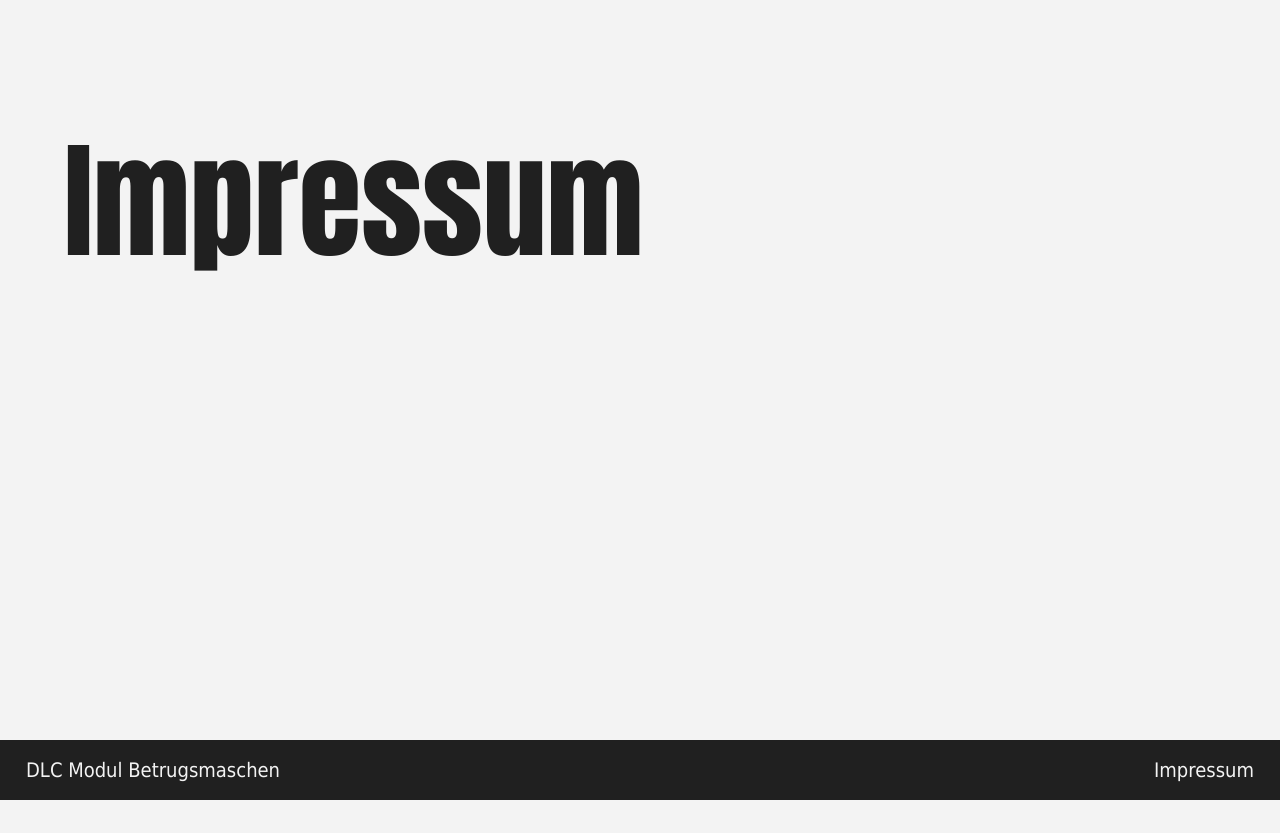
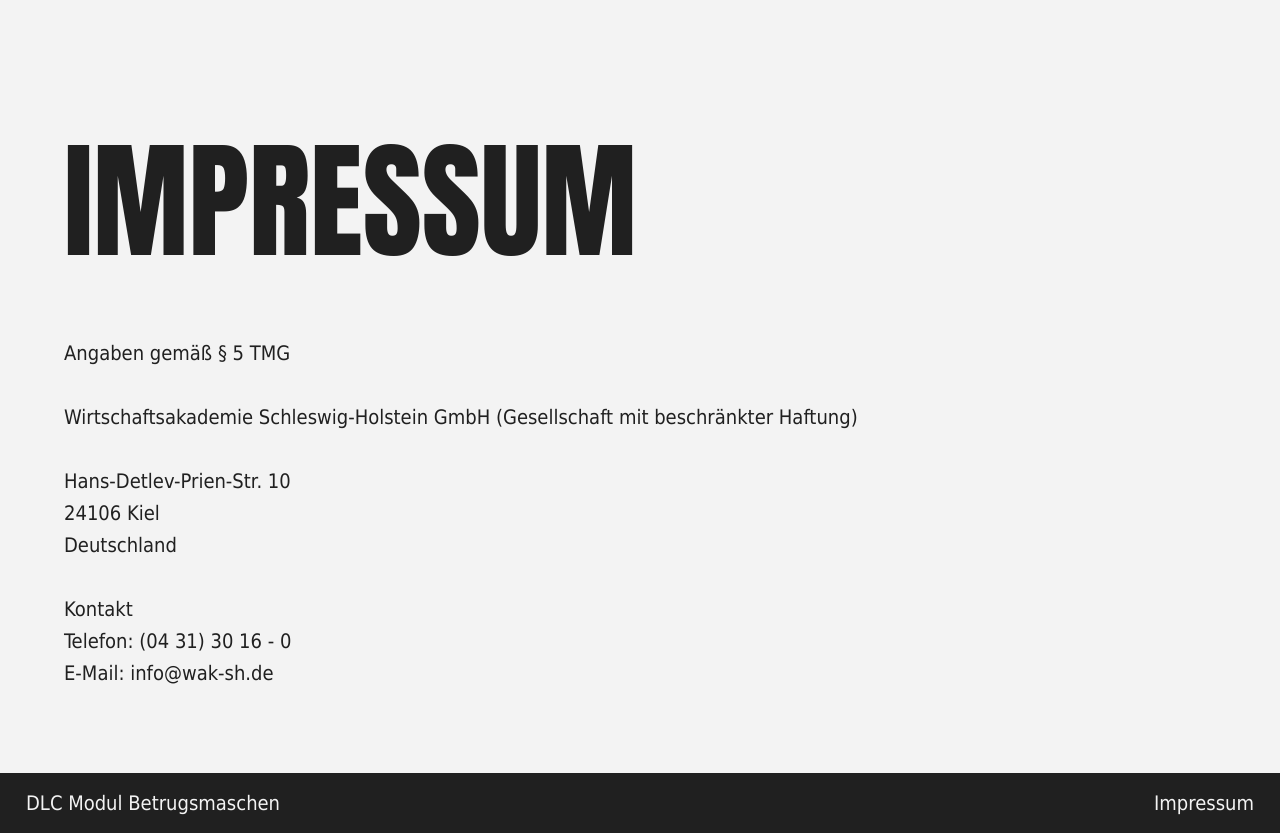
Before and after one commit to YourInternationalMate/DLC_Betrugsmaschen, a React (Create React App) app in the folder betrugs_app/: page /impressum in a window 1280 px wide. Before the commit the page ends 800 px from the top, so only its background shows below. Built offline with nearby package versions, Linux system fonts and the light colour scheme; some icons are missing.

Commit message:
Impressum inprovisiert

```diff
--- a/betrugs_app/src/pages/Impressum.jsx
+++ b/betrugs_app/src/pages/Impressum.jsx
@@ -7,7 +7,17 @@
 
   return (
     <main>
-      <h1>Impressum</h1>
+      <h1>IMPRESSUM</h1>
+      <p>
+        Angaben gemäß § 5 TMG <br /><br />
+        Wirtschaftsakademie Schleswig-Holstein GmbH (Gesellschaft mit beschränkter Haftung) <br /><br />
+        Hans-Detlev-Prien-Str. 10 <br />
+        24106 Kiel <br />
+        Deutschland <br /><br />
+        Kontakt <br />
+        Telefon: (04 31)  30 16 - 0<br />
+        E-Mail: info@wak-sh.de
+      </p>
     </main>
   );
 }
```
